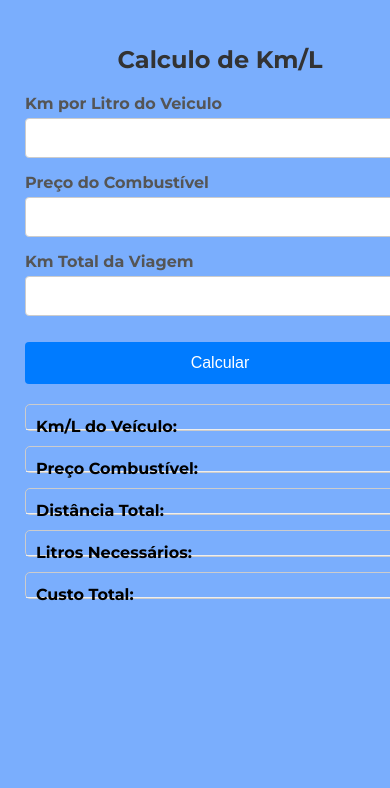
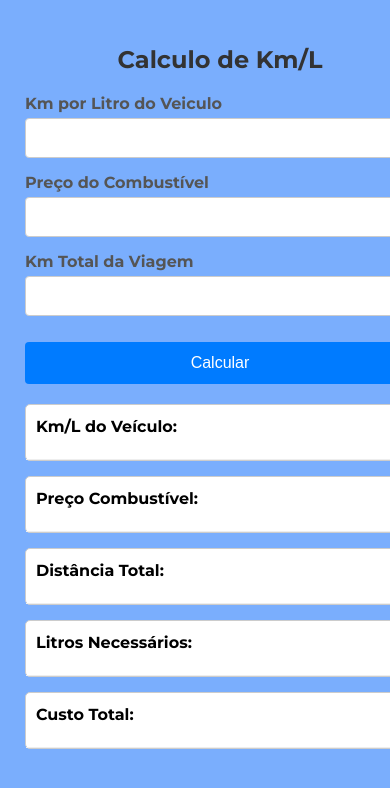
Before and after one commit to joh2244/App-Calculo-de-Km, a plain HTML site: page index.html in a window 390 px wide. Shown: the top 788 px of the page. Drawn offline with Linux system fonts and the light colour scheme.

Commit message:
Update style.css

```diff
--- a/style.css
+++ b/style.css
@@ -1,4 +1,5 @@
-      /* --- ESTILOS GERAIS (Desktop First) --- */
+
+        /* --- ESTILOS GERAIS (Desktop First) --- */
         body {
             font-family: 'Montserrat', sans-serif;
             background-color: white;
@@ -102,6 +103,8 @@
                 border: 1px solid #ccc;
                 margin-bottom: 15px;
                 border-radius: 5px;
+                background-color: white;
+
             }
             td {
                 border: none;
@@ -109,6 +112,7 @@
                 position: relative;
                 padding-left: 50%; /* Deixa espaço para o título que vamos adicionar */
                 text-align: right;
+                height: 30px;
             }
             td:first-child {
                 display: none; /* Escondemos a primeira célula (o label) */
```
